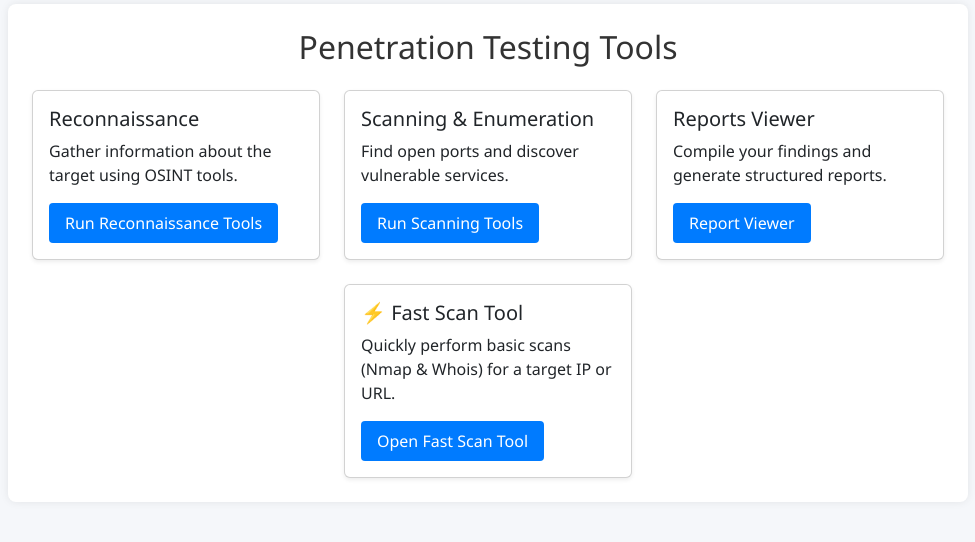
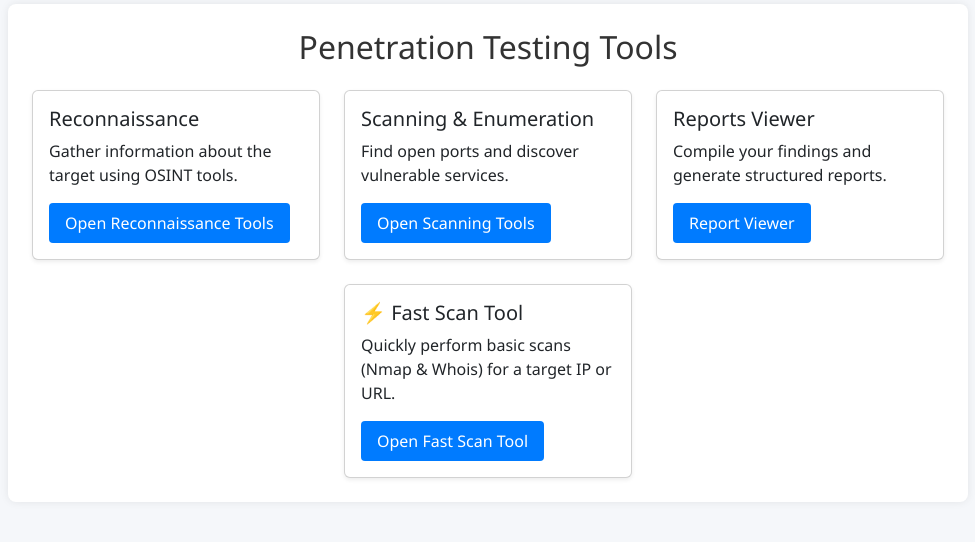
Before and after one commit to abhijeet-2108/Saskpoly_Capstone, a Flask app: page / in a window 1280 px wide. Shown: the part 132-674 px from the top of the page, without its empty margins (152-1127 px from the left). Run offline with Flask 3, Linux system fonts and the light colour scheme.

Commit message:
few chnage

```diff
--- a/templates/base.html
+++ b/templates/base.html
@@ -83,7 +83,9 @@
                         <li><a class="dropdown-item" href="/stage2/wfuzz">WFUZZ</a></li>
                     </ul>
                 </li>
-
+                <li class="nav-item">
+                    <a class="nav-link text-white" href="/fastscan">⚡ Fast Scan</a>
+                </li>
                 <!-- Stage 3 Dropdown -->
                 <!-- <li class="nav-item dropdown">
                     <a class="nav-link dropdown-toggle text-white" href="/stage3" role="button" data-bs-toggle="dropdown">3️⃣ Access & Persist</a>
@@ -106,7 +108,7 @@
                     </ul>
                 </li> -->
 
-                <li class="nav-item">
+                <!-- <li class="nav-item">
                     <a class="nav-link text-white" href="/stage5">🖨 Generate Report</a>
                 </li>
 
@@ -115,7 +117,7 @@
                         <input class="form-check-input" type="checkbox" id="themeToggle">
                         <label class="form-check-label" for="themeToggle">Dark Mode</label>
                     </div>
-                </li>
+                </li> -->
             </ul>
         </div>
     </div>
--- a/templates/index.html
+++ b/templates/index.html
@@ -32,7 +32,7 @@
         <div class="card-body">
           <h5 class="card-title">Reconnaissance</h5>
           <p class="card-text">Gather information about the target using OSINT tools.</p>
-          <a href="/stage1" class="btn btn-primary">Run Reconnaissance Tools</a>
+          <a href="/stage1" class="btn btn-primary">Open Reconnaissance Tools</a>
         </div>
       </div>
     </div>
@@ -43,7 +43,7 @@
         <div class="card-body">
           <h5 class="card-title">Scanning & Enumeration</h5>
           <p class="card-text">Find open ports and discover vulnerable services.</p>
-            <a href="/stage2" class="btn btn-primary">Run Scanning Tools</a>
+            <a href="/stage2" class="btn btn-primary">Open Scanning Tools</a>
 
           <!-- <ul class="list-unstyled">
             <li><a href="{{ url_for('main_routes.stage2_nmap') }}">🔎 Nmap</a></li>
```
